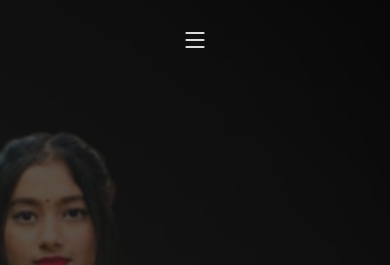
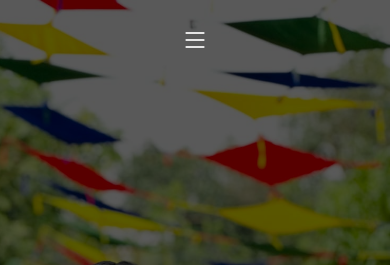
Before and after one commit to mim97/meem.github.io, a plain HTML site: page index.html in a window 390 px wide. Shown: the top 265 px of the page. Drawn offline with nearby package versions, Linux system fonts and the light colour scheme.

Commit message:
Update style.css

```diff
--- a/assets/css/style.css
+++ b/assets/css/style.css
@@ -374,6 +374,14 @@ h6 {
 @media (max-width: 575px) {
   #hero h1 {
     font-size: 40px;
+  }
+
+   #hero {
+    width: 100%;
+    height: 100vh;
+    background: url("../img/mm.jpg") top right;
+    background-size: cover;
+    position: relative;
   }
 
   #hero h2 {
```
